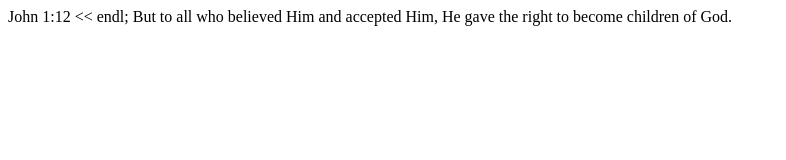
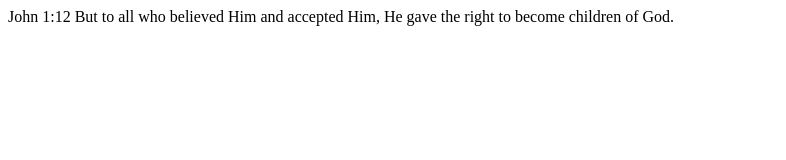
Before and after one commit to Sheronah22/Sample22, a plain HTML site: page index.html in a window 1280 px wide. Shown: the whole page, without its empty margins (0-786 px from the left). Drawn offline with Linux system fonts and the light colour scheme.

Commit message:
Update index.html

```diff
--- a/index.html
+++ b/index.html
@@ -11,7 +11,7 @@
               <link rel="icon" href="icon.png" type="image/gif">
       </head>
       <body>
-              John 1:12 << endl;
+              John 1:12
             But to all who believed Him and accepted Him, He gave the right to become children of God.
       <body>
 </html>
```
